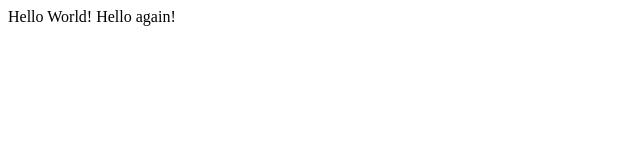
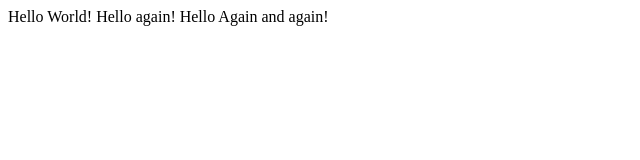
Before and after one commit to vipuljain08/example-00, a plain HTML site: page index.html in a window 1280 px wide. Shown: the whole page, without its empty margins (0-640 px from the left). Drawn offline with Linux system fonts and the light colour scheme.

Commit message:
Update index.html

```diff
--- a/index.html
+++ b/index.html
@@ -7,6 +7,6 @@
     <meta name="viewport" content="width=device-width, initial-scale=1">
 </head>
 <body>
-Hello World! Hello again!
+Hello World! Hello again! Hello Again and again!
 </body>
 </html>
```
